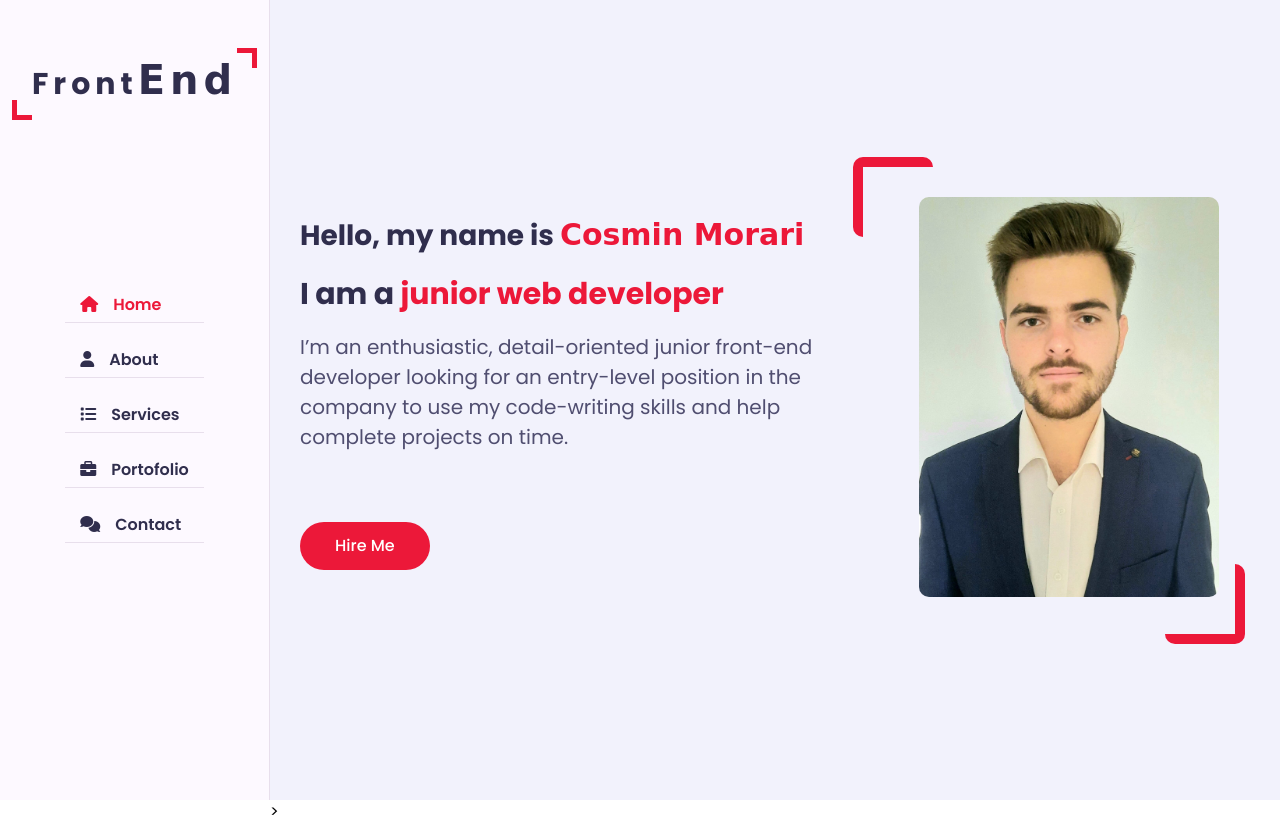
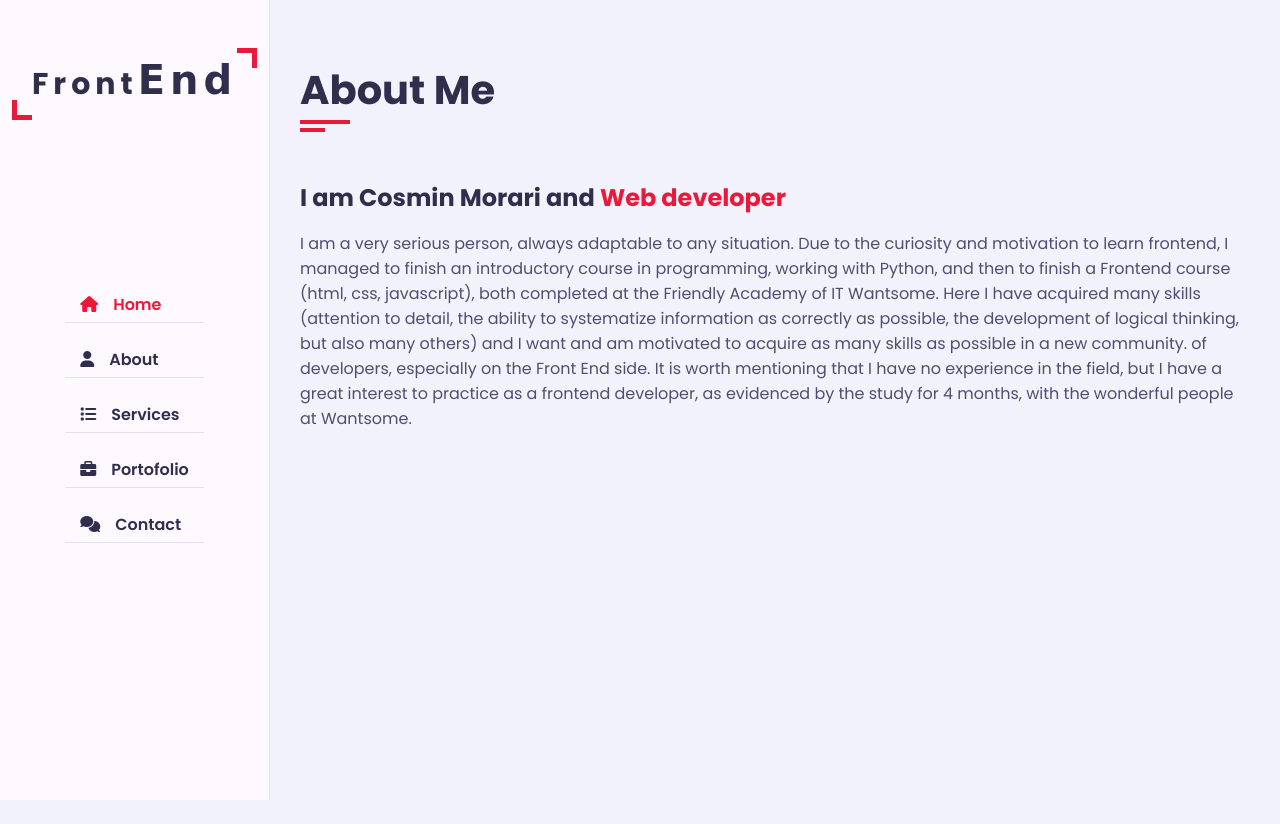
Before and after one commit to cosmin05072018/My-personal-portfolio, a PHP site: page / in a window 1280 px wide. After the commit the page ends 800 px from the top, so only its background shows below. Run offline with PHP 8.4, Linux system fonts and the light colour scheme; some web fonts are replaced.

Commit message:
04.03.2022

```diff
--- a/index.html
+++ b/index.html
@@ -11,7 +11,7 @@
       rel="stylesheet"
       href="https://cdnjs.cloudflare.com/ajax/libs/font-awesome/6.0.0/css/all.min.css"
     />
-    <link rel="stylesheet" href="colorForWebsSite.css">
+    <link rel="stylesheet" href="colorForWebsSite.css" />
   </head>
   <body>
     <!--MAIN CONTAINER START-->
@@ -21,40 +21,91 @@
         <div class="logo">
           <a href="#">Front<span>End</span></a>
         </div>
-          <div class="nav-toggler"><span></span>
-          </div>
+        <div class="nav-toggler"><span></span></div>
         <ul class="nav">
-              <li><a href="#" class="active"><i class="fa fa-home"></i>Home</a></li>
-              <li><a href="#"><i class="fa fa-user"></i>About</a></li>
-              <li><a href="#"><i class="fa fa-list"></i>Services</a></li>
-              <li><a href="#"><i class="fa fa-briefcase"></i>Portofolio</a></li>
-              <li><a href="#"><i class="fa fa-comments"></i>Contact</a></li>
+          <li>
+            <a href="#" class="active"><i class="fa fa-home"></i>Home</a>
+          </li>
+          <li>
+            <a href="#"><i class="fa fa-user"></i>About</a>
+          </li>
+          <li>
+            <a href="#"><i class="fa fa-list"></i>Services</a>
+          </li>
+          <li>
+            <a href="#"><i class="fa fa-briefcase"></i>Portofolio</a>
+          </li>
+          <li>
+            <a href="#"><i class="fa fa-comments"></i>Contact</a>
+          </li>
         </ul>
       </div>
       <!--ASIDE END-->
       <!--MAIN CONTENT START-->
       <div class="main-content">
         <!--HOME SECTION START-->
-        <section class="home section">
+        <section class="home section hidden">
           <div class="container">
             <div class="row">
               <div class="home-info padd-15">
-                        <h3 class="hello">Hello, my name is <span class="name">Cosmin Morari</span></h3>
-                        <h3 class="my-profession">I am a <span class="typing">junior web developer</span></h3>
-                        <p>I’m an enthusiastic, detail-oriented junior front-end developer looking for
-                            an entry-level position in the company to use my code-writing skills and
-                            help complete projects on time.</p>
+                <h3 class="hello">
+                  Hello, my name is <span class="name">Cosmin Morari</span>
+                </h3>
+                <h3 class="my-profession">
+                  I am a <span class="typing">junior web developer</span>
+                </h3>
+                <p>
+                  I’m an enthusiastic, detail-oriented junior front-end
+                  developer looking for an entry-level position in the company
+                  to use my code-writing skills and help complete projects on
+                  time.
+                </p>
                 <a href="#contact" class="btn hire-me">Hire Me</a>
               </div>
               <div class="home-img padd-15">
-                        <img src="profileJPG.jpg" alt="">
+                <img src="profileJPG.jpg" alt="" />
               </div>
             </div>
           </div>
-        </section>>
+        </section>
         <!--HOME SECTION END-->
         <!--ABOUT SECTION START-->
-
+        <section class="about section">
+          <div class="container">
+            <div class="row">
+              <div class="section-title padd-15">
+                <h2>About Me</h2>
+              </div>
+            </div>
+            <div class="row">
+              <div class="about-content padd-15">
+                <div class="row">
+                  <div class="about-text padd-15">
+                    <h3>I am Cosmin Morari and <span>Web developer</span></h3>
+                    <p>
+                      I am a very serious person, always adaptable to any
+                      situation. Due to the curiosity and motivation to learn
+                      frontend, I managed to finish an introductory course in
+                      programming, working with Python, and then to finish a
+                      Frontend course (html, css, javascript), both completed at
+                      the Friendly Academy of IT Wantsome. Here I have acquired
+                      many skills (attention to detail, the ability to
+                      systematize information as correctly as possible, the
+                      development of logical thinking, but also many others) and
+                      I want and am motivated to acquire as many skills as
+                      possible in a new community. of developers, especially on
+                      the Front End side. It is worth mentioning that I have no
+                      experience in the field, but I have a great interest to
+                      practice as a frontend developer, as evidenced by the
+                      study for 4 months, with the wonderful people at Wantsome.
+                    </p>
+                  </div>
+                </div>
+                <div class="row"></div>
+              </div>
+            </div>
+          </div>
+        </section>
         <!--ABOUT SECTION END-->
       </div>
       <!--MAIN CONTENT END-->
--- a/style.css
+++ b/style.css
@@ -38,6 +38,10 @@ ul{
     opacity: 1;
 }
 
+.hidden{
+    display: none !important;
+}
+
 .main-content{
     padding-left: 270px;
 
@@ -73,6 +77,45 @@ ul{
     margin: auto;
 }
 
+.section .container {
+    padding-top: 60px;
+    padding-bottom: 70px;
+}
+
+.section-title {
+    flex: 0 0 100%;
+    max-width: 100%;
+    margin-bottom: 60px;
+}
+
+.section-title h2{
+    font-size: 40px;
+    color: var(--text-black-900);
+    font-weight: 700;
+    position: relative;
+}
+
+.section-title h2::before{
+    content: "";
+    height: 4px;
+    width: 50px;
+    background-color: var(--skin-color);
+    position: absolute;
+    top: 100%;
+    left: 0;
+}
+
+.section-title h2::after{
+    content: "";
+    height: 4px;
+    width: 25px;
+    background-color: var(--skin-color);
+    position: absolute;
+    top: 100%;
+    left: 0;
+    margin-top: 8px;
+}
+
 .row{
     display: flex;
     flex-wrap: wrap;
@@ -81,7 +124,7 @@ ul{
     position: relative;
 }
 
-/*aside*/
+/* aside */
 .aside{
     width: 270px;
     background: var(--bg-black-100);
@@ -288,3 +331,34 @@ h3.my-profession{
     border-radius: 10px;
     height: 400px;
 }
+
+
+/* About */
+
+.about .about-content {
+    flex: 00 100%;
+    max-width: 100%;
+}
+
+.about .about-content .about-text{
+    flex: 0 0 100%;
+    max-width: 100%;
+}
+
+.about .about-content .about-text h3{
+    font-size: 24px;
+    margin-bottom: 15px;
+    font-weight: 700;
+    color: var(--text-black-900);
+}
+
+.about .about-content .about-text h3 span {
+    color: var(--skin-color);
+
+}
+
+.about .about-content .about-text p {
+    font-size: 16px;
+    line-height: 25px;
+    color: var(--text-black-700);
+}
```
Lines whose indentation alone changed are shown as unchanged.
